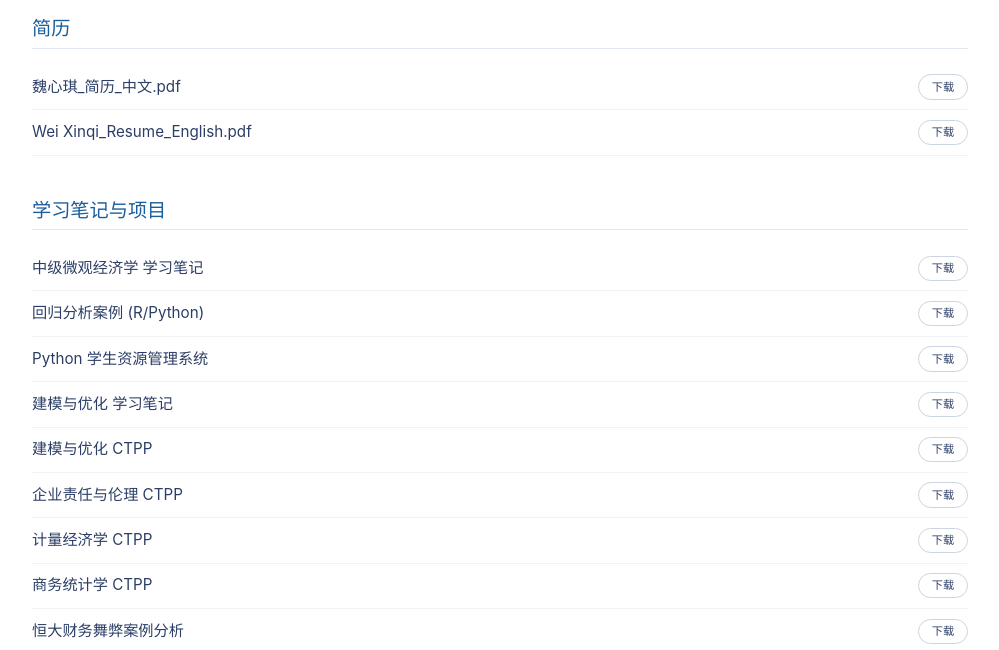
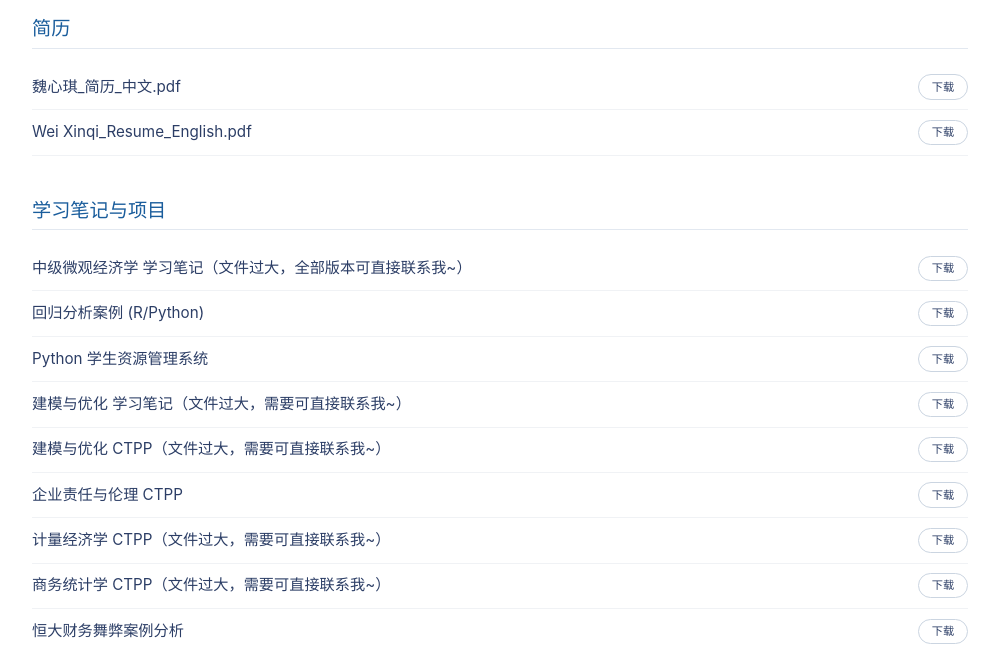
Before and after one commit to bubbbbbles/Weixinqi_Neko, a plain HTML site: page resources.html in a window 1280 px wide. Shown: the part 150-800 px from the top of the page, without its empty margins (140-1139 px from the left). Drawn offline with Linux system fonts and the light colour scheme.

Commit message:
Update resources.html

```diff
--- a/resources.html
+++ b/resources.html
@@ -159,14 +159,14 @@
         <div class="share-section">
             <div class="section-heading">学习笔记与项目</div>
             <ul class="file-list">
-                <li class="file-item"><span class="file-name">中级微观经济学 学习笔记</span><a href="pdfs/notes/micro_notes.pdf" class="file-link" download>下载</a></li>
+                <li class="file-item"><span class="file-name">中级微观经济学 学习笔记（文件过大，全部版本可直接联系我~）</span><a href="pdfs/notes/micro_notes.pdf" class="file-link" download>下载</a></li>
                 <li class="file-item"><span class="file-name">回归分析案例 (R/Python)</span><a href="pdfs/notes/regression_cases.pdf" class="file-link" download>下载</a></li>
                 <li class="file-item"><span class="file-name">Python 学生资源管理系统</span><a href="pdfs/notes/student_system.py" class="file-link" download>下载</a></li>
-                <li class="file-item"><span class="file-name">建模与优化 学习笔记</span><a href="pdfs/notes/modeling_notes.pdf" class="file-link" download>下载</a></li>
-                <li class="file-item"><span class="file-name">建模与优化 CTPP</span><a href="pdfs/notes/modeling_ctpp.pdf" class="file-link" download>下载</a></li>
+                <li class="file-item"><span class="file-name">建模与优化 学习笔记（文件过大，需要可直接联系我~）</span><a href="pdfs/notes/modeling_notes.pdf" class="file-link" download>下载</a></li>
+                <li class="file-item"><span class="file-name">建模与优化 CTPP（文件过大，需要可直接联系我~）</span><a href="pdfs/notes/modeling_ctpp.pdf" class="file-link" download>下载</a></li>
                 <li class="file-item"><span class="file-name">企业责任与伦理 CTPP</span><a href="pdfs/notes/ethics_ctpp.pdf" class="file-link" download>下载</a></li>
-                <li class="file-item"><span class="file-name">计量经济学 CTPP</span><a href="pdfs/notes/econometrics_ctpp.pdf" class="file-link" download>下载</a></li>
-                <li class="file-item"><span class="file-name">商务统计学 CTPP</span><a href="pdfs/notes/business_stats_ctpp.pdf" class="file-link" download>下载</a></li>
+                <li class="file-item"><span class="file-name">计量经济学 CTPP（文件过大，需要可直接联系我~）</span><a href="pdfs/notes/econometrics_ctpp.pdf" class="file-link" download>下载</a></li>
+                <li class="file-item"><span class="file-name">商务统计学 CTPP（文件过大，需要可直接联系我~）</span><a href="pdfs/notes/business_stats_ctpp.pdf" class="file-link" download>下载</a></li>
                 <li class="file-item"><span class="file-name">恒大财务舞弊案例分析</span><a href="pdfs/notes/hengda_case.pdf" class="file-link" download>下载</a></li>
             </ul>
         </div>
```
